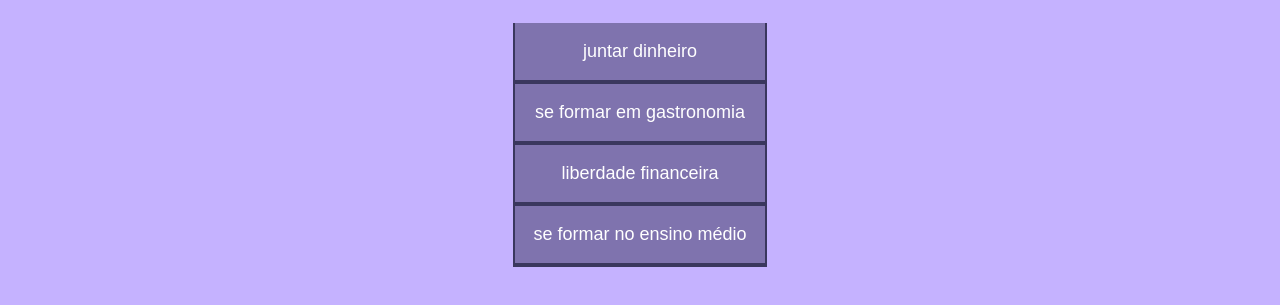
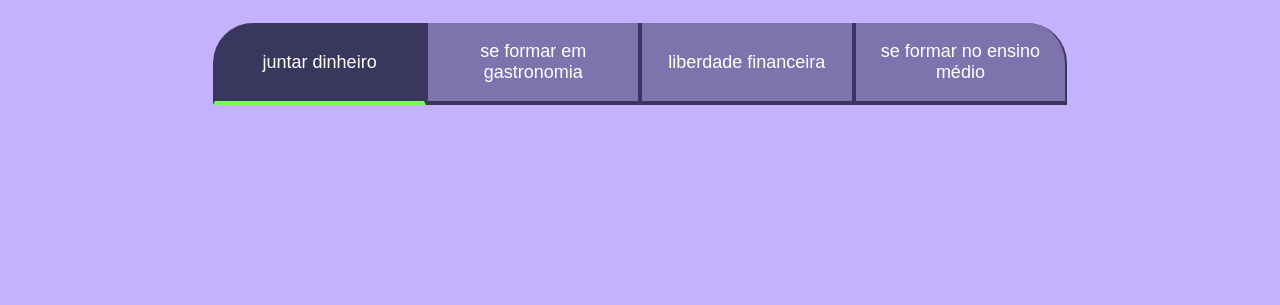
Before and after one commit to arthurddn/metas-do-ano, a plain HTML site: page index.html in a window 1280 px wide. Shown: the part 75-380 px from the top of the page. Drawn offline with Linux system fonts and the light colour scheme.

Commit message:
Add files via upload

```diff
--- a/index.html
+++ b/index.html
@@ -10,7 +10,7 @@
     <section class="conteudo-principal">
         <h2 class="titulo-principal">Meus Objetivos do ano<span>_</span></h2>
 <div class="botoes">
-        <button class="botao">juntar dinheiro</button>
+        <button class="botao ativo">juntar dinheiro</button>
         <button class="botao">se formar em gastronomia</button>
         <button class="botao">liberdade financeira</button>
         <button class="botao">se formar no ensino médio</button>
@@ -18,4 +18,5 @@
 </section>
 
 </body>
-</html>
+<script src="main.js></script>
+<html>
--- a/style.css
+++ b/style.css
@@ -45,3 +45,33 @@ body {
     border-top: none;
 
 }
+.botoes {
+    display: block;
+}
+
+@media screen and (min-width: 768px) {
+    .botoes {
+        display: flex;
+    }
+    .botao:first-child {
+        border-radius: 40px 40px 0 0;
+    }
+
+    @media screen and (min-width: 768px) {
+        .botoes {
+            display: flex;
+        }
+
+        .botao:first-child {
+            border-radius: 40px 0 0 0;
+        }
+
+        .botao:last-child {
+            border-radius: 0 40px 0 0;
+        }
+    }
+}
+.ativo{
+    background-color: var(--botao-ativo);
+    border-bottom: 4px solid var(--verde);
+}
```
